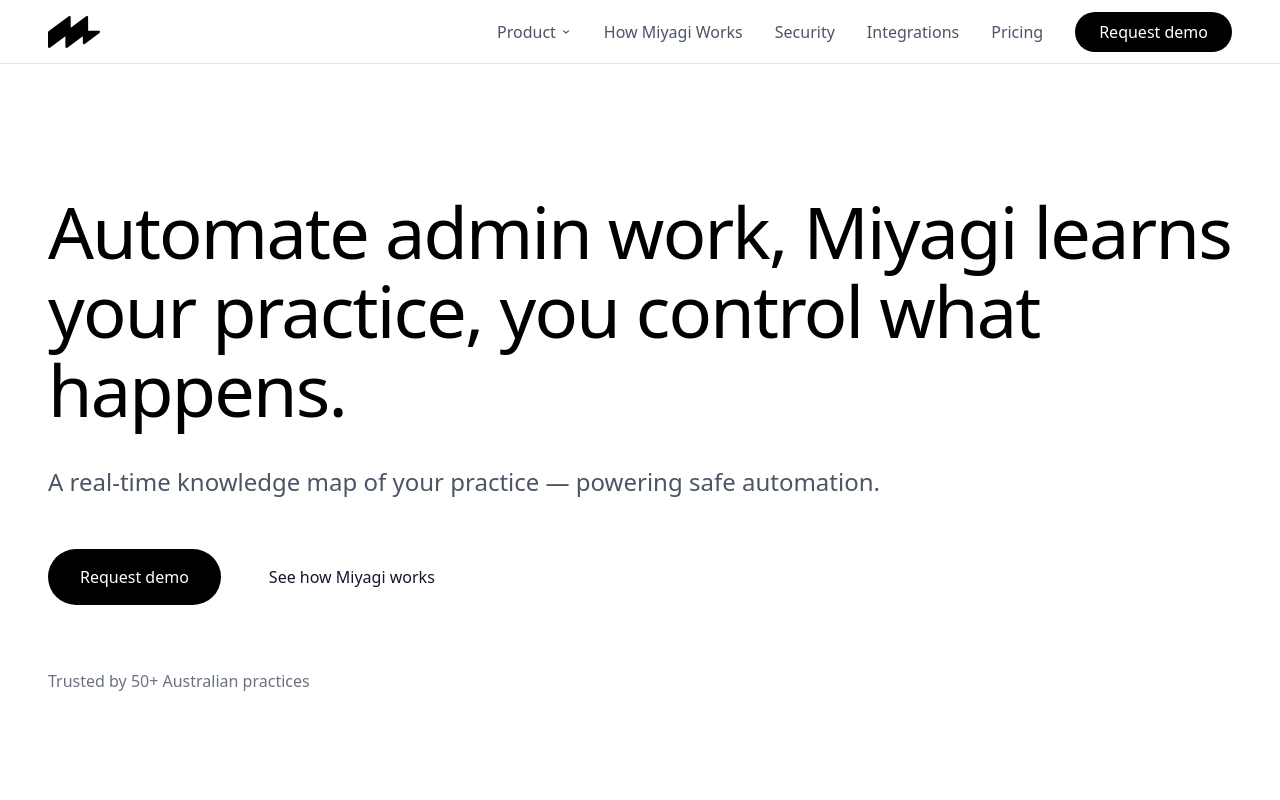
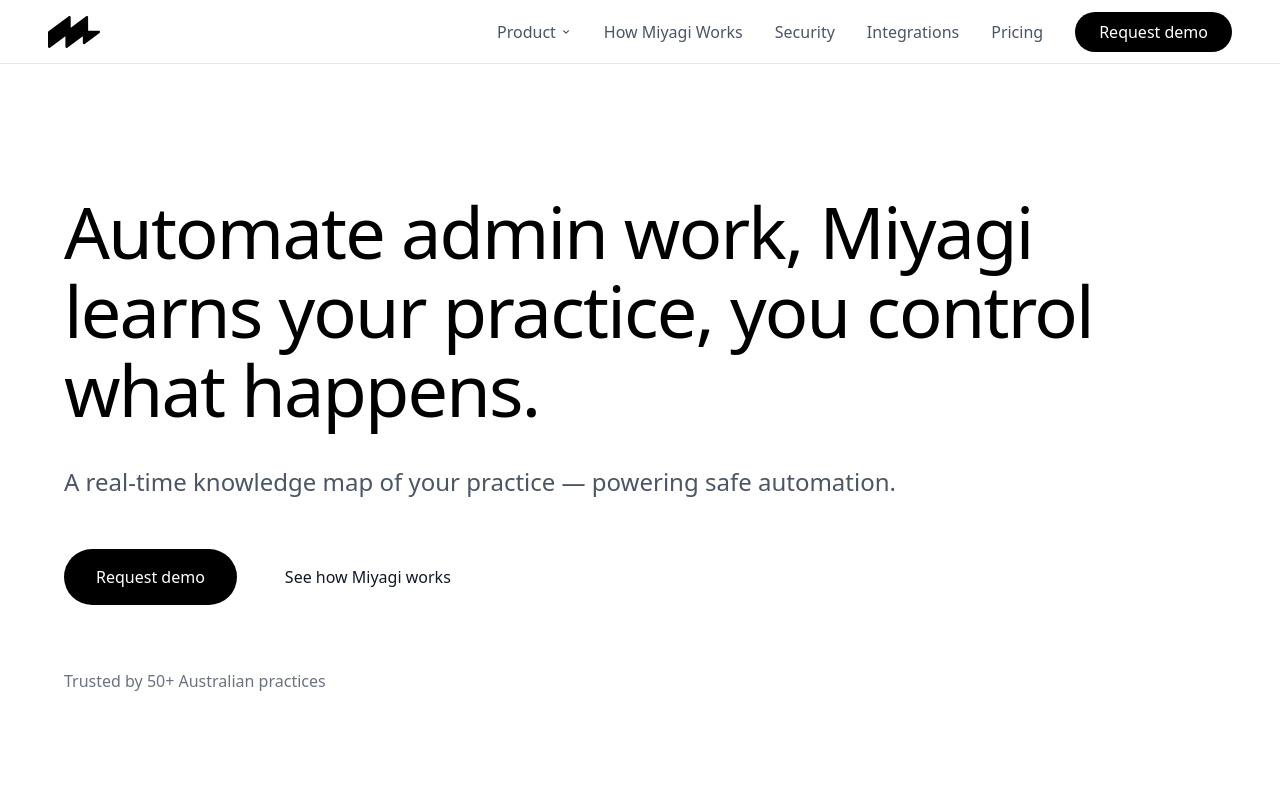
Before and after one commit to madebyturner/miyagi-site, a React (Vite) app: page / in a window 1280 px wide. Shown: the top 800 px of the page. Built offline with nearby package versions, Linux system fonts and the light colour scheme.

Commit message:
Center all content containers with mx-auto

```diff
--- a/src/pages/Home.jsx
+++ b/src/pages/Home.jsx
@@ -6,7 +6,7 @@
     <>
       {/* Hero #top */}
       <div id="top" className="pt-20 pb-32 md:pt-32 md:pb-48">
-        <div>
+        <div className="max-w-6xl mx-auto">
           <h1 className="text-5xl md:text-6xl lg:text-7xl font-medium mb-8 leading-[1.1] tracking-tight">
             Automate admin work, Miyagi learns your practice, you control what happens.
           </h1>
@@ -68,7 +68,7 @@
       {/* Expected outcomes #outcomes */}
       <hr className="border-gray-300 my-16" />
       <section id="outcomes" className="py-32">
-        <div className="max-w-5xl">
+        <div className="max-w-5xl mx-auto">
           <h2 className="text-4xl md:text-5xl font-medium mb-16 tracking-tight">
             Expected outcomes for your practice
           </h2>
@@ -157,7 +157,7 @@
       {/* Products overview #products */}
       <hr className="border-gray-300 my-16" />
       <section id="products" className="py-32">
-        <div className="max-w-5xl">
+        <div className="max-w-5xl mx-auto">
           <h2 className="text-4xl md:text-5xl font-medium mb-16 tracking-tight">
             Two products, one system
           </h2>
@@ -246,7 +246,7 @@
       {/* Value proposition #value */}
       <hr className="border-gray-300 my-16" />
       <section id="value" className="py-32">
-        <div className="max-w-5xl">
+        <div className="max-w-5xl mx-auto">
           <div className="text-center mb-16">
             <h2 className="text-4xl md:text-5xl font-medium mb-6 tracking-tight">Built for medical practice reality</h2>
             <p className="text-xl text-gray-600 max-w-3xl mx-auto">
```
